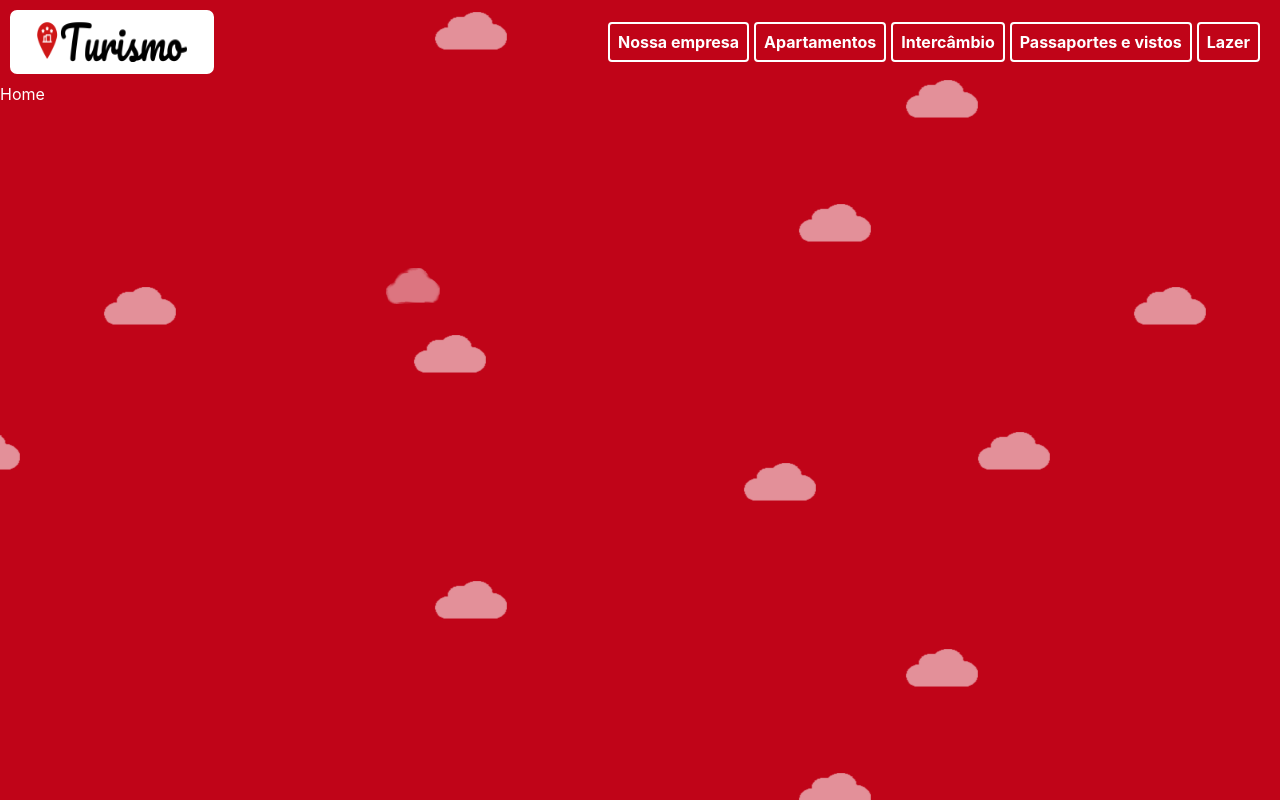
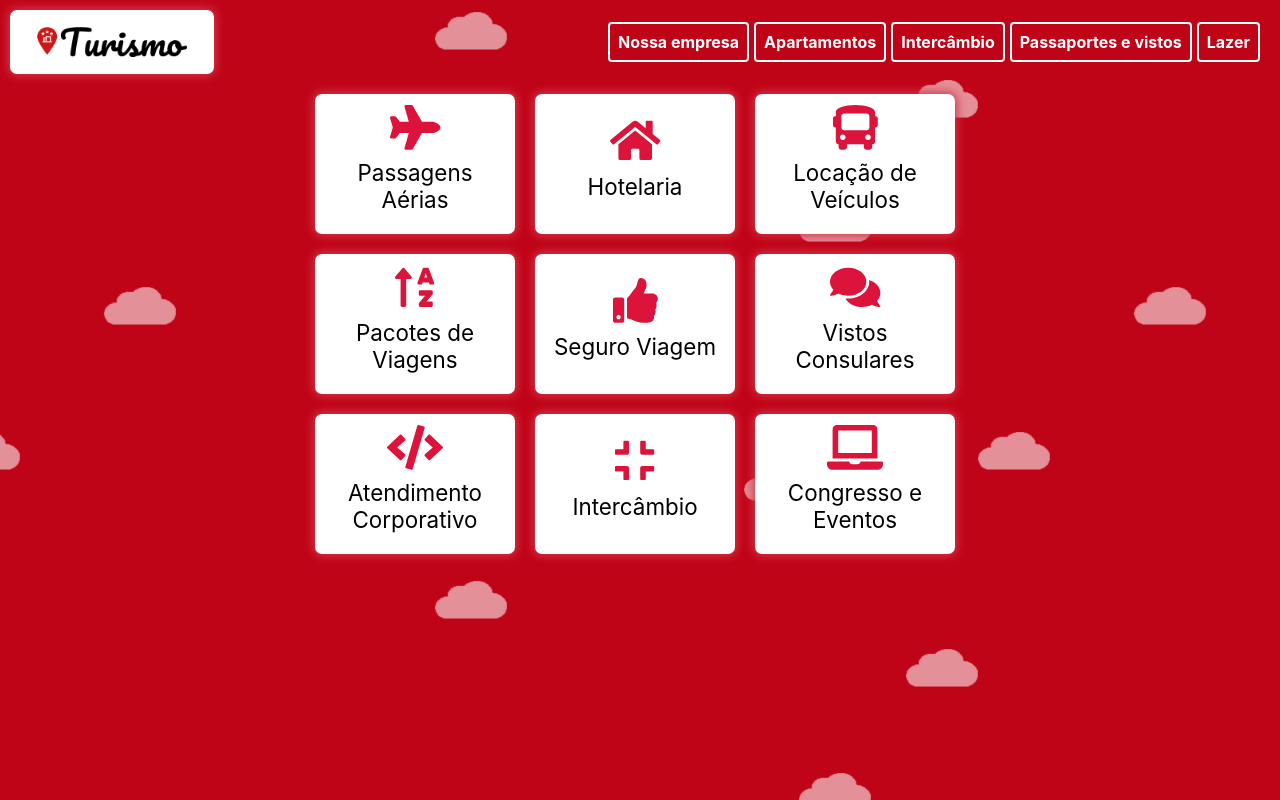
Before and after one commit to roberto-ng/site-de-turismo, a Next.js app: page / in a window 1280 px wide. Built offline with nearby package versions, Linux system fonts and the light colour scheme.

Commit message:
serviços

```diff
--- a/components/Layout.tsx
+++ b/components/Layout.tsx
@@ -34,7 +34,7 @@ const Layout: NextPage = ({ children }) => {
 
             <div id={styles.barra}>
                 <div id={styles.logoContainer}>
-                    <img src="/res/logo.png" width="150" height="40" />
+                    <img src="/res/logo.png" width="150" height="30" />
                 </div>
 
                 <div id={styles.barraMenu}>
--- a/package.json
+++ b/package.json
@@ -8,6 +8,9 @@
     "lint": "next lint"
   },
   "dependencies": {
+    "@fortawesome/fontawesome-svg-core": "^1.2.36",
+    "@fortawesome/free-solid-svg-icons": "^5.15.4",
+    "@fortawesome/react-fontawesome": "^0.1.16",
     "next": "12.0.4",
     "react": "17.0.2",
     "react-dom": "17.0.2"
--- a/pages/index.tsx
+++ b/pages/index.tsx
@@ -1,7 +1,31 @@
-import type { NextPage } from 'next'
-import Head from 'next/head'
-import Image from 'next/image'
-import styles from '../styles/Home.module.css'
+import type { NextPage } from 'next';
+import Head from 'next/head';
+import Image from 'next/image';
+import styles from '../styles/Home.module.css';
+import { FontAwesomeIcon } from '@fortawesome/react-fontawesome'
+import {
+    faPlane,
+    faHome,
+    faBus,
+    faSortAlphaUp,
+    faThumbsUp,
+    faComments,
+    faCode,
+    faCompress,
+    faLaptop,
+} from '@fortawesome/free-solid-svg-icons'
+
+const servicos = [
+    { texto: 'Passagens Aérias', icone: faPlane },
+    { texto: 'Hotelaria', icone: faHome },
+    { texto: 'Locação de Veículos', icone: faBus },
+    { texto: 'Pacotes de Viagens', icone: faSortAlphaUp },
+    { texto: 'Seguro Viagem', icone: faThumbsUp },
+    { texto: 'Vistos Consulares', icone: faComments },
+    { texto: 'Atendimento Corporativo', icone: faCode },
+    { texto: 'Intercâmbio', icone: faCompress },
+    { texto: 'Congresso e Eventos', icone: faLaptop },
+];
 
 const Home: NextPage = () => {
     return (
@@ -13,7 +37,22 @@ const Home: NextPage = () => {
                 */}
                 <link rel="icon" href="/favicon.ico" />
             </Head>
-            <p className={styles.name}>Home</p>
+
+            <div className={styles.servicosWrapper}>
+                <div className={styles.servicos}>
+                    {servicos.map((servico, i) => (
+                        <div key={i} className={styles.servico}>
+                            <FontAwesomeIcon
+                                icon={servico.icone}
+                                className={styles.icone}
+                            />
+
+                            <p>{servico.texto}</p>
+                        </div>
+                    ))}
+                </div>
+            </div>
+
         </div>
     )
 }
--- a/styles/Home.module.css
+++ b/styles/Home.module.css
@@ -2,3 +2,44 @@ p.name {
   color: white;
   margin: 0;
 }
+
+.servicosWrapper {
+  display: flex;
+  justify-content: center;
+}
+
+.servicos {
+  display: flex;
+  flex-direction: row;
+  justify-content: center;
+  align-items: center;
+  flex-wrap: wrap;
+  margin: 0px 20px 0px 10px;
+  max-width: 800px;
+}
+
+.servico {
+  color: black;
+  background-color: white;
+  display: flex;
+  flex-direction: column;
+  align-items: center;
+  justify-content: center;
+  width: 200px;
+  height: 140px;
+  border-radius: 7px;
+  margin: 10px;
+  box-shadow: 0px 0px 10px 2px #d33847;
+  font-size: 1.4rem;
+  text-align: center;
+}
+
+.servico > p {
+  margin: 10px;
+}
+
+.servico .icone {
+  color: crimson;
+  font-size: 2em;
+  height: 1em;
+}
--- a/styles/Layout.module.css
+++ b/styles/Layout.module.css
@@ -42,6 +42,7 @@
   align-items: center;
   justify-content: center;
   user-select: none;
+  box-shadow: 0px 0px 10px 2px #d33847;
   /* box-shadow: -2px 4px 50px 0px black; */
 }
 
```
Also changed, not shown: 1 other file (tests, documents, lock files or other folders).
